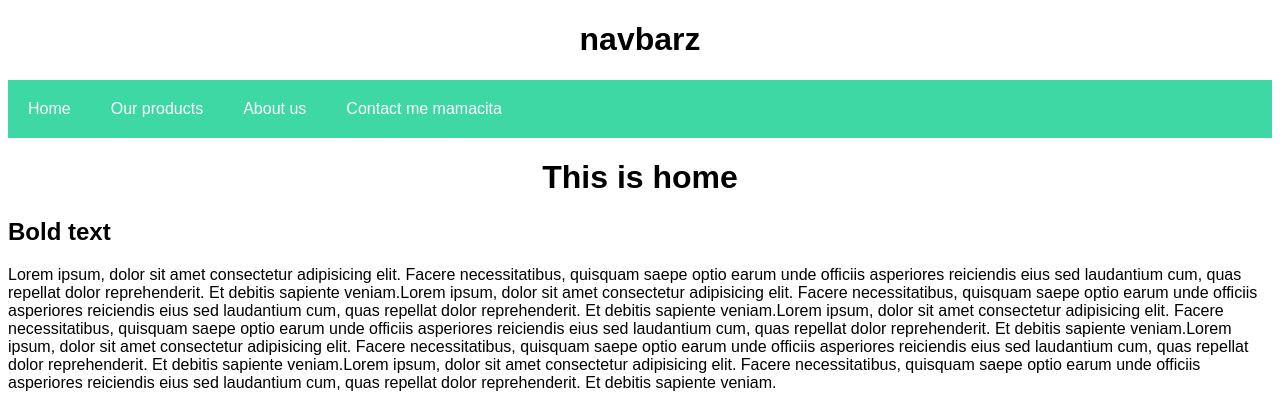
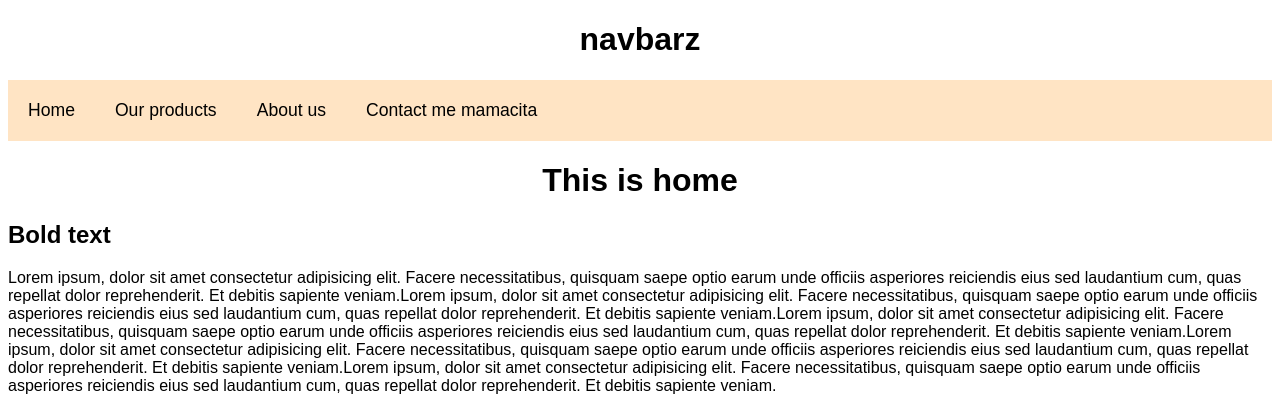
Before and after one commit to navbarz/website-05_dropagnav, a plain HTML site: page index.html in a window 1280 px wide. Shown: the top 396 px of the page. Drawn offline with Linux system fonts and the light colour scheme.

Commit message:
tested if i could recall making a navbar

```diff
--- a/style.css
+++ b/style.css
@@ -1,30 +1,28 @@
 body{
     font-family:sans-serif;
 }
-
 h1{
     text-align: center;
 }
-
 .navbar ul{
-    list-style-type:none;
-    background-color:rgb(61, 216, 164);
-    padding:0px;
+    list-style-type: none;
+    background-color: bisque;
+    padding: 0px;
     margin:0px;
-    overflow: hidden;
+    overflow: auto;
 }
 
 .navbar a{
-    text-decoration:none;
-    color:white;
+    text-decoration: none;
+    color:black;
     padding:20px;
-    text-align:center;
     display:block;
+    text-align: center;
+    font-size: 1.1em;
 }
 
 .navbar a:hover{
-    background-color: rgb(123, 236, 236);
-    transition: 0.2s ease-in-out;
+    background-color: rgb(243, 212, 174);
 }
 
 .navbar li{
```
